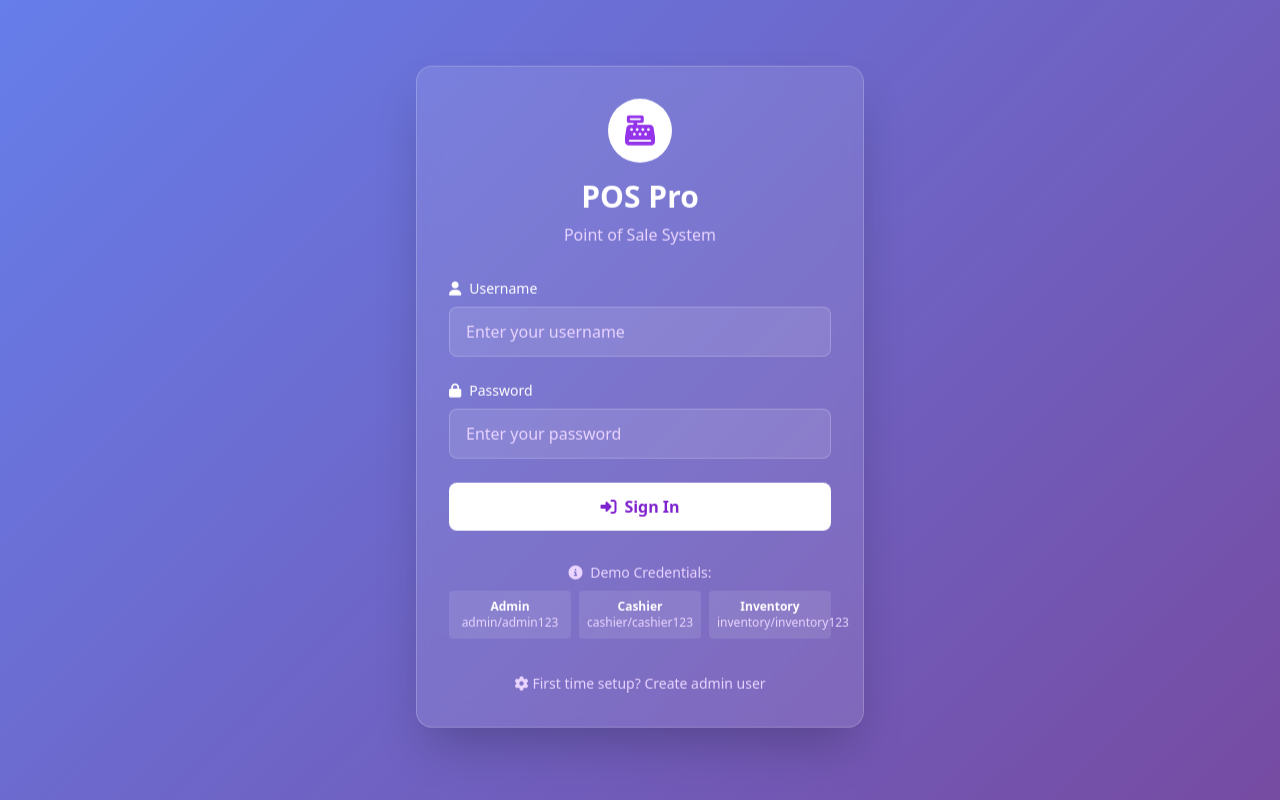
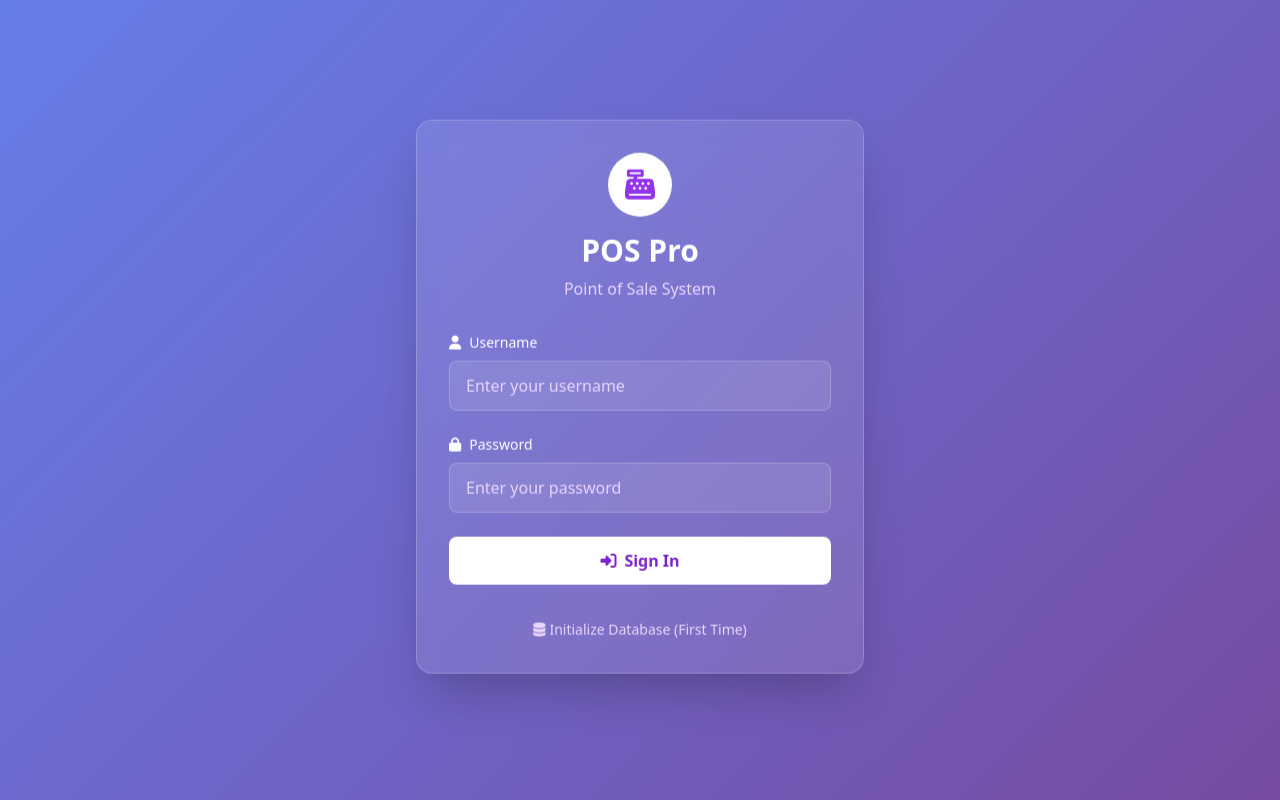
Before and after one commit to ugbedethomas/pos-system, a Flask app: page /login in a window 1280 px wide. Run offline with Flask 3, Linux system fonts and the light colour scheme; some libraries are stand-ins or nearby versions.

Commit message:
Remove demo credentials from login page

```diff
--- a/templates/login.html
+++ b/templates/login.html
@@ -58,30 +58,12 @@
             </button>
         </form>
 
-        <div class="mt-8 text-center">
-            <p class="text-purple-200 text-sm">
-                <i class="fas fa-info-circle mr-1"></i>
-                Demo Credentials:
-            </p>
-            <div class="grid grid-cols-3 gap-2 mt-2">
-                <div class="bg-white/10 rounded p-2">
-                    <p class="text-white text-xs font-bold">Admin</p>
-                    <p class="text-purple-200 text-xs">admin/admin123</p>
-                </div>
-                <div class="bg-white/10 rounded p-2">
-                    <p class="text-white text-xs font-bold">Cashier</p>
-                    <p class="text-purple-200 text-xs">cashier/cashier123</p>
-                </div>
-                <div class="bg-white/10 rounded p-2">
-                    <p class="text-white text-xs font-bold">Inventory</p>
-                    <p class="text-purple-200 text-xs">inventory/inventory123</p>
-                </div>
-            </div>
-        </div>
+        <!-- REMOVED: Demo Credentials Section -->
+        <!-- This section has been deleted -->
 
         <div class="mt-8 text-center">
-            <a href="/setup-admin" class="text-purple-200 hover:text-white text-sm">
-                <i class="fas fa-cog mr-1"></i>First time setup? Create admin user
+            <a href="/init-now" class="text-purple-200 hover:text-white text-sm">
+                <i class="fas fa-database mr-1"></i>Initialize Database (First Time)
             </a>
         </div>
     </div>
```
